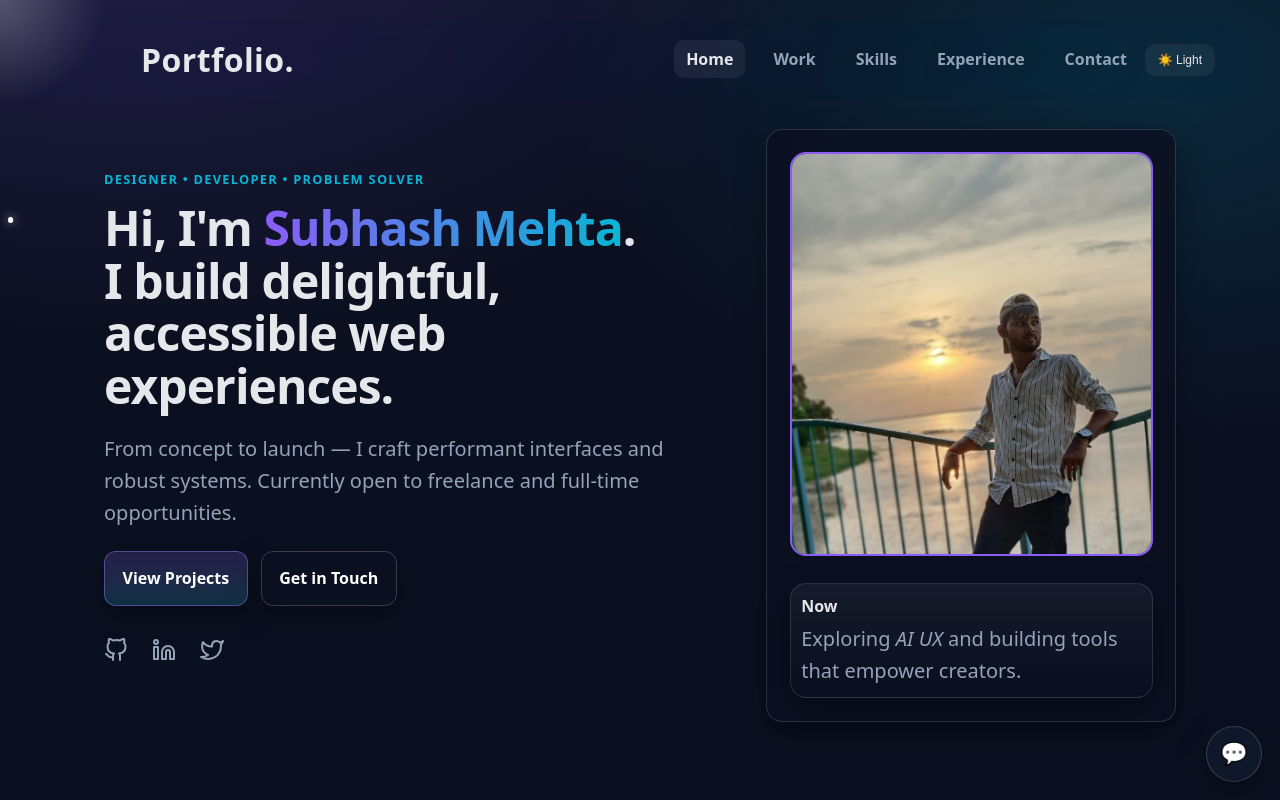
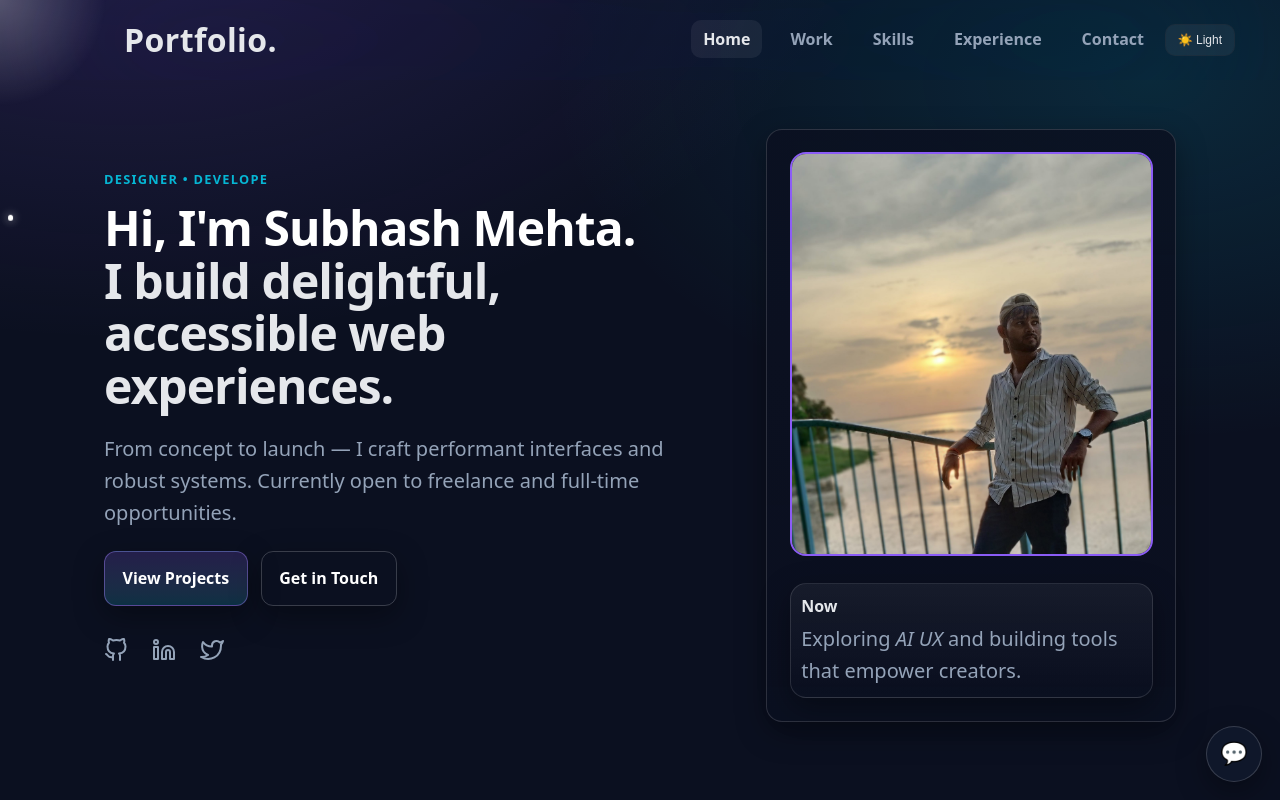
Before and after one commit to subhashmehta10/Portfolio-react, a React (Vite) app: page / in a window 1280 px wide. Shown: the top 800 px of the page. Built offline with nearby package versions, Linux system fonts and the light colour scheme.

Commit message:
changes in header

```diff
--- a/src/components/Header.jsx
+++ b/src/components/Header.jsx
@@ -6,6 +6,19 @@ function Header() {
     const saved = localStorage.getItem("theme");
     return saved || "dark";
   });
+
+  // Ensure header scrolled class toggles regardless of menu presence
+  useEffect(() => {
+    const header = document.querySelector("header[aria-label='Primary']");
+    if (!header) return;
+    const onScrollOnly = () => {
+      if (window.scrollY > 10) header.classList.add("scrolled");
+      else header.classList.remove("scrolled");
+    };
+    document.addEventListener("scroll", onScrollOnly, { passive: true });
+    onScrollOnly();
+    return () => document.removeEventListener("scroll", onScrollOnly);
+  }, []);
 
   useEffect(() => {
     const root = document.documentElement;
@@ -65,6 +78,11 @@ function Header() {
 
     const onScroll = () => {
       const pos = window.scrollY + 100;
+      // Toggle scrolled class for header margin/background behavior
+      if (header) {
+        if (window.scrollY > 10) header.classList.add("scrolled");
+        else header.classList.remove("scrolled");
+      }
       for (let i = sections.length - 1; i >= 0; i--) {
         const s = sections[i];
         if (s.offsetTop <= pos) {
--- a/src/components/Hero.jsx
+++ b/src/components/Hero.jsx
@@ -1,4 +1,4 @@
-import React from 'react';
+import React, { useEffect, useMemo, useRef, useState } from 'react';
 import IMG from "../assets/Image/IMG.jpg";
 
 // GitHub, LinkedIn, aur Twitter ke liye SVG Icons
@@ -18,25 +18,77 @@ const TwitterIcon = () => (
 
 
 function Hero() {
+  // Reusable typing component defined inline to avoid new files
+  const TypingText = ({ texts, typeSpeed = 70, deleteSpeed = 45, pauseMs = 1200, className = "", loop = true }) => {
+    const safeTexts = useMemo(() => (Array.isArray(texts) ? texts.filter(Boolean) : [String(texts || "")] ), [texts]);
+    const [textIndex, setTextIndex] = useState(0);
+    const [displayed, setDisplayed] = useState("");
+    const [isDeleting, setIsDeleting] = useState(false);
+    const timerRef = useRef(null);
+
+    useEffect(() => {
+      const full = safeTexts[textIndex] || "";
+      const atWordEnd = !isDeleting && displayed === full;
+      const atStart = isDeleting && displayed === "";
+
+      const step = () => {
+        if (isDeleting) {
+          setDisplayed(prev => prev.slice(0, -1));
+        } else {
+          setDisplayed(full.slice(0, displayed.length + 1));
+        }
+      };
+
+      const schedule = (ms) => {
+        clearTimeout(timerRef.current);
+        timerRef.current = setTimeout(step, ms);
+      };
+
+      if (atWordEnd) {
+        // pause before deleting
+        timerRef.current = setTimeout(() => setIsDeleting(true), pauseMs);
+        return () => clearTimeout(timerRef.current);
+      }
+
+      if (atStart) {
+        // move to next word
+        if (loop || textIndex < safeTexts.length - 1) {
+          setIsDeleting(false);
+          setTextIndex((textIndex + 1) % safeTexts.length);
+        }
+        return;
+      }
+
+      schedule(isDeleting ? deleteSpeed : typeSpeed);
+      return () => clearTimeout(timerRef.current);
+    }, [displayed, isDeleting, pauseMs, safeTexts, textIndex, typeSpeed, deleteSpeed, loop]);
+
+    // Reset when texts change
+    useEffect(() => {
+      setDisplayed("");
+      setIsDeleting(false);
+      setTextIndex(0);
+    }, [safeTexts]);
+
+    return <span className={`typing ${className}`}>{displayed}</span>;
+  };
+
   return (
     <main id="top" className="hero">
       <div className="container hero-grid">
         <div>
-          <p className="kicker">Designer • Developer • Problem Solver</p>
+          <p className="kicker">
+            <TypingText texts={["Designer • Developer • Problem Solver,"]} typeSpeed={70} deleteSpeed={45} pauseMs={1200} />
+          </p>
           <h1>
-            Hi, I'm{" "}
             <span
               style={{
-                background: "linear-gradient(90deg,var(--brand),var(--brand-2))",
-                WebkitBackgroundClip: "text",
-                backgroundClip: "text",
-                color: "transparent",
+                color: "#ffffff",
               }}
             >
-              {/* <-- Apka Naam Yahan Daalein */}
-              Subhash Mehta
+              <TypingText texts={["Hi, I'm Subhash Mehta."]} typeSpeed={80} deleteSpeed={50} pauseMs={1400} />
             </span>
-            . <br />I build delightful, accessible web experiences.
+            <br />I build delightful, accessible web experiences.
           </h1>
           <p className="lead">
             From concept to launch — I craft performant interfaces and robust
--- a/src/index.css
+++ b/src/index.css
@@ -25,6 +25,11 @@
 
 /* Light theme component polish */
 [data-theme="light"] header {
+  background: transparent;
+  border-bottom-color: transparent;
+  box-shadow: none;
+}
+[data-theme="light"] header.scrolled {
   background: linear-gradient(180deg, rgba(255,255,255,.94), rgba(255,255,255,.78) 55%, transparent),
               radial-gradient(600px 220px at 85% -60%, color-mix(in oklab, var(--brand) 18%, transparent), transparent 60%);
   border-bottom: 1px solid rgba(2,6,23,.08);
@@ -55,8 +60,8 @@
   border-color: rgba(2,6,23,.12);
   color: var(--text);
 }
-[data-theme="light"] @media (max-width: 680px) {
-  nav ul {
+@media (max-width: 680px) {
+  [data-theme="light"] nav ul {
     background: #ffffffee;
     border-color: rgba(2,6,23,.12);
   }
@@ -148,13 +153,24 @@
 header {
   display: flex;
   position:fixed;
+  width: 100%;
+  height: 10vh;
+  margin: 0;
+  border-radius: 0;
+  z-index: 50;
+  backdrop-filter: blur(100px) saturate(140%);
+  background: transparent;
+  border-bottom: 1px solid transparent;
+  box-shadow: none;
+  transition: background .3s ease, border-color .3s ease, box-shadow .3s ease, margin .3s ease, width .3s ease, border-radius .3s ease;
+}
+header.scrolled {
   width: calc(100% - 40px);
-  height: 10vh;
   margin: 20px 20px 20px 20px;
   border-radius: 15px;
-  z-index: 50;
-  backdrop-filter: blur(100px) saturate(140%);
-  /* background: linear-gradient(180deg, rgba(15,23,42,.8), rgba(15,23,42,.5) 40%, transparent); border-bottom: 1px solid #ffffff1a;  */
+  background: linear-gradient(180deg, rgba(15,23,42,.8), rgba(15,23,42,.5) 40%, transparent);
+  border-bottom: 1px solid #ffffff1a;
+  box-shadow: 0 10px 28px rgba(2,6,23,.18);
 }
 .nav {
   display:flex;
@@ -218,6 +234,19 @@ nav a:hover, nav a.active {
   top: 50%;
   transform: translateY(-50%);
   z-index: 55;
+}
+
+/* Typing effect cursor */
+.typing {
+  position: relative;
+}
+.typing::after {
+  content: none;
+  display: none;
+}
+@keyframes blink {
+  0%, 49% { opacity: 1; }
+  50%, 100% { opacity: 0; }
 }
 .theme-btn--floating {
   position: absolute;
```
